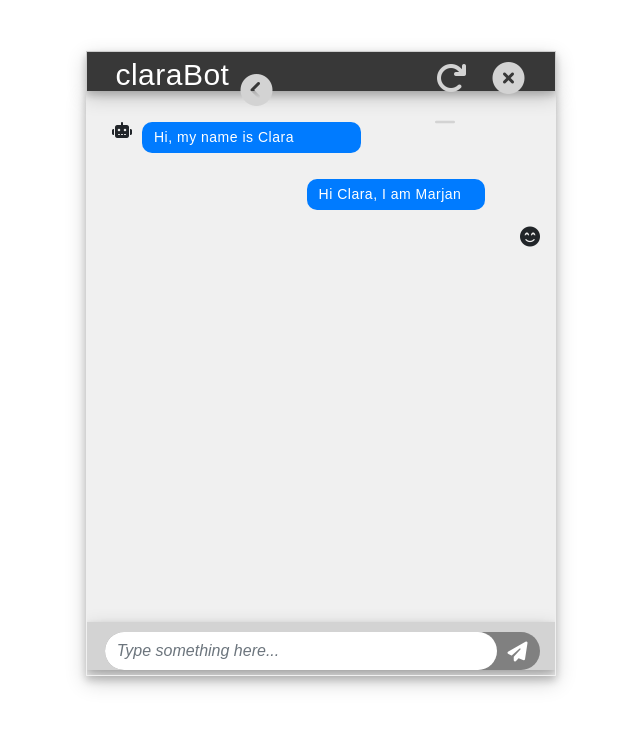
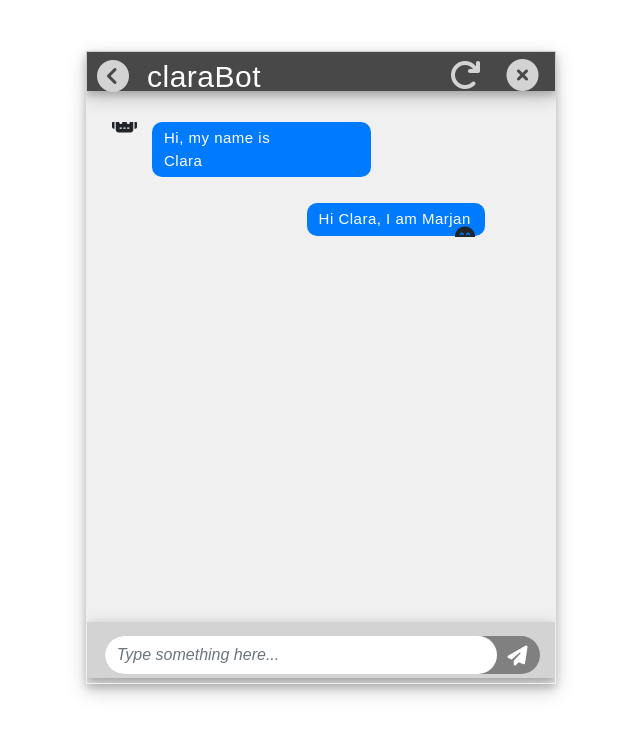
Before and after one commit to MarjanMagharehi/claraBotUI, a plain HTML site: page index.html in a window 1280 px wide. Shown: the whole page, without its empty margins (319-959 px from the left). Drawn offline with nearby package versions, Linux system fonts and the light colour scheme.

Commit message:
Fixed the icons and the scroll

```diff
--- a/index.html
+++ b/index.html
@@ -14,16 +14,17 @@
                 <!-- <div class="msg-header-emoji">
                     <i class="fas fa-robot fa-2x"></i>
                 </div> -->
+                <div class="back-button">
+                    <i class="fas fa-chevron-circle-left fa-2x"></i>
+                </div>
                 <div class="name">
                     <h4>claraBot</h4>
                 </div>
-                <div class="back-button">
-                    <i class="fas fa-chevron-circle-left fa-2x"></i>
-                </div>
+
                 <div class="header-icons">
                     <i class="fas fa-redo fa-2x"></i>
                     <i class="fas fa-times-circle fa-2x"></i>
-                    <i class="fas fa-window-minimize fa-lg"></i>
+                    <!-- <i class="fas fa-window-minimize fa-lg"></i> -->
                 </div>
             </div>
 <div class="chat-page">
@@ -32,7 +33,7 @@
             <div class="msg-page">
                 <div class="robot-chats">
                 <div class="robot-chats-emoji">
-                <i class="fas fa-robot"></i>
+                <i class="fas fa-robot fa-lg"></i>
                 <div class="robot-msg">
                 <div class="robot-msg-inbox">
                 <p>Hi, my name is Clara</p>
@@ -45,11 +46,12 @@
                 <!-- <div class="user-msg"> -->
                 <div class="user-chats-msg">
                 <p>Hi Clara, I am Marjan</p>
-                </div>
-                </div>
                 <div class="user-chats-img">
                 <i class="fas fa-smile-beam fa-lg"></i>
                 </div>
+                </div>
+                </div>
+
                 </div>
 
 
--- a/style.css
+++ b/style.css
@@ -15,7 +15,7 @@
     height: 5%;
     border-bottom: none;
     display: inline-block;
-    background-color: 	#383838; /* choose a grey colour */
+    background-color: 	#484848; /* choose a grey colour */
     box-shadow: 0 4px 8px 0 rgba(0, 0, 0, 0.2), 0 6px 20px 0 rgba(0, 0, 0, 0.19);
 
 }
@@ -40,8 +40,8 @@
 {
     width: 120px;
     float: left;
-    margin-top: 5px;
-    margin-left: 5%;
+    margin-top: 7px;
+    margin-left: 0%;
 }
 
 .name h4
@@ -56,8 +56,8 @@
 {
     width: 50px;
     float: left;
-    margin-top: 12px;
-    margin-right: 5px;
+    margin-top: 8px;
+    margin-left: 5px;
 
 }
 
@@ -65,7 +65,7 @@
 {
     color: #D3D3D3;
     cursor: pointer;
-    margin: 10px;
+    margin-left: 5px;
 
 }
 
@@ -73,8 +73,8 @@
 {
     width: 120px;
     float: right;
-    margin-top: 0;
-    margin-right: 10px;
+    margin-top: -3px;
+    margin-right: -4px;
 }
 
 .header-icons .fas
@@ -122,7 +122,7 @@
 .robot-chats-emoji .fas
 {
     display: inline-block;
-    width: 20px;
+    width: 30px;
     float: left;
 }
 
@@ -144,7 +144,7 @@
     background: #007bff none repeat scroll 0 0;
     color: #fff;
     border-radius: 10px;
-    font-size: 14px;
+    font-size: 15px;
     margin: 0;
     padding: 5px 60px 5px 12px;
     width: 100%;
@@ -162,7 +162,7 @@
     background: #007bff none repeat scroll 0 0;
     color: #fff;
     border-radius: 10px;
-    font-size: 14px;
+    font-size: 15px;
     margin: 0;
     color: #fff;
     padding: 5px 10px 5px 12px;
@@ -179,14 +179,14 @@
 .user-chats-img .fas
 {
     display: inline-block;
-    width: 20px;
+    width: 30px;
     float: right;
 }
 
 .msg-bottom
 {
     position: relative;
-    height: 6%;
+    height: 7%;
     background-color: #D3D3D3;
     box-shadow: 0 4px 8px 0 rgba(0, 0, 0, 0.2), 0 6px 20px 0 rgba(0, 0, 0, 0.19);
     padding: 0;
@@ -195,7 +195,7 @@
 .input-group
 {
     float: right;
-    margin-top: 10px;
+    margin-top: 14px;
     margin-right: 15px;
     outline: none !important;
     border-radius: 20px;
```
